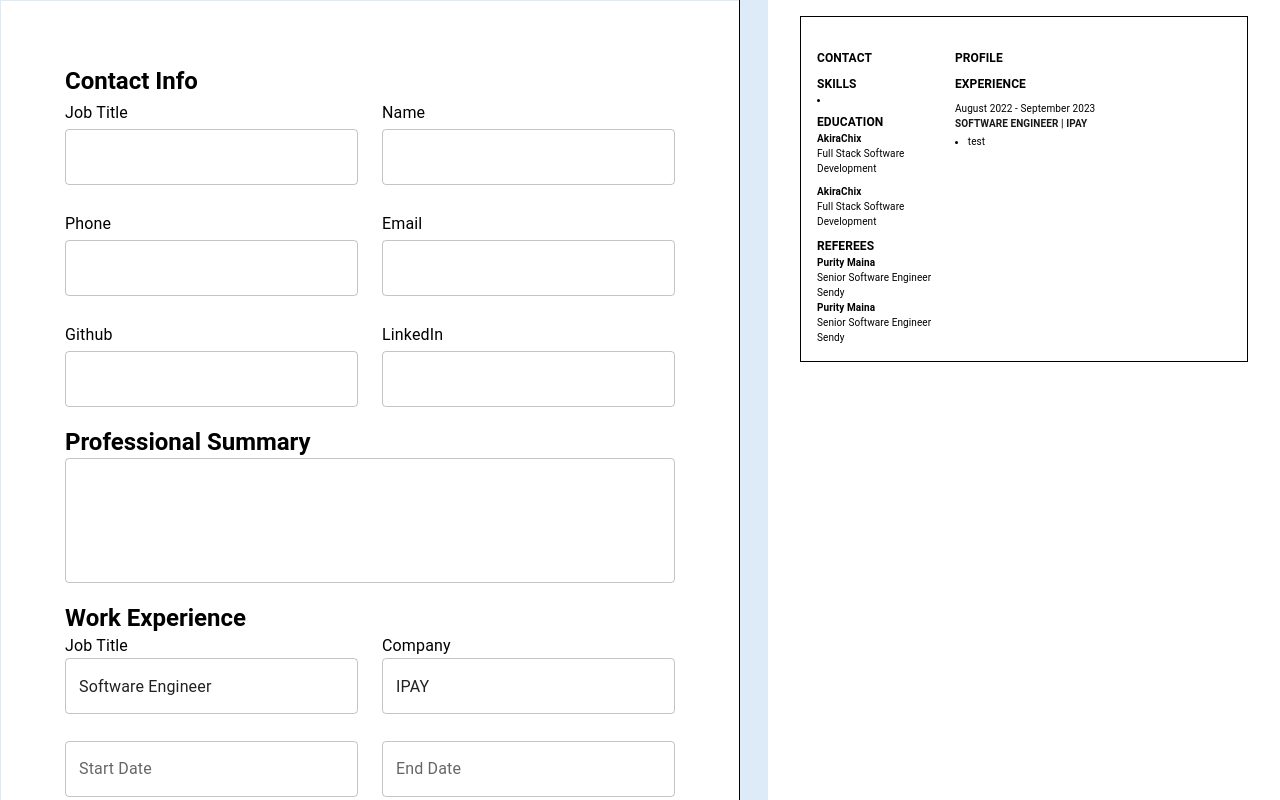
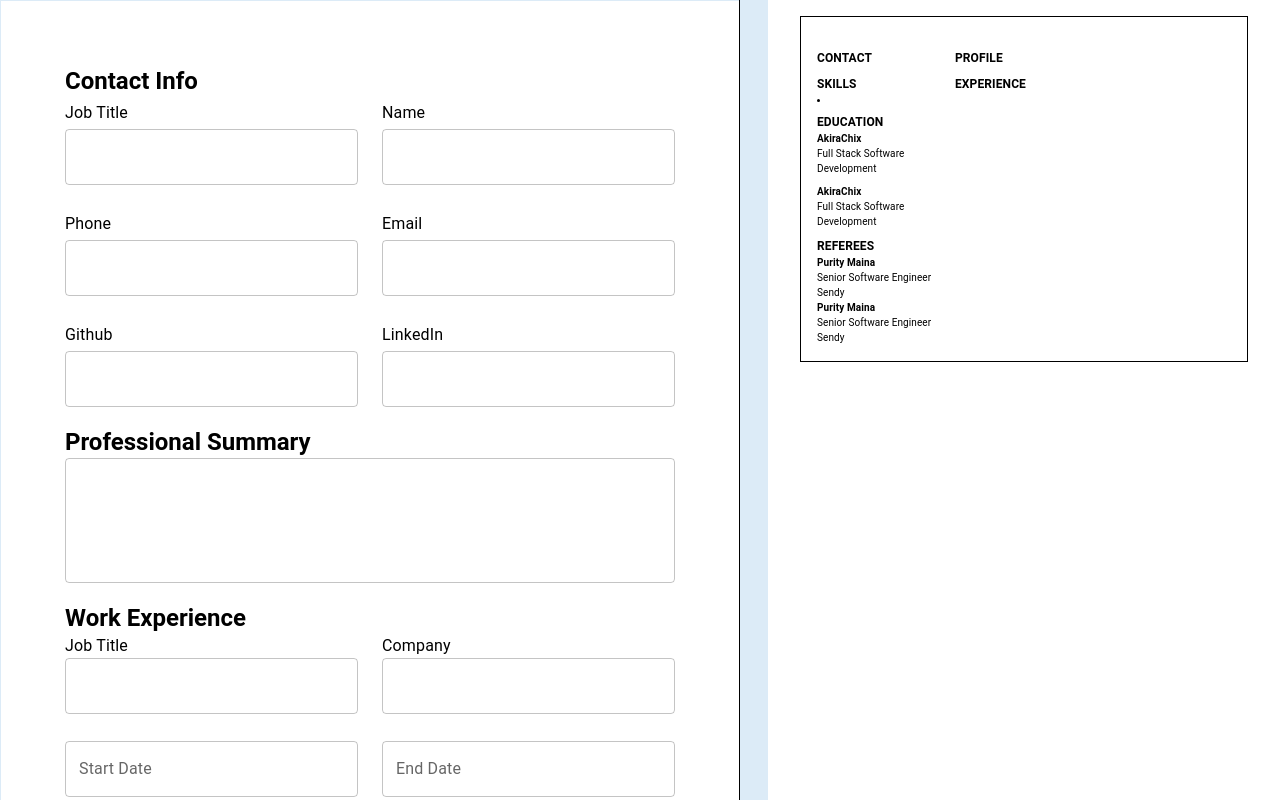
Before and after one commit to Shirley-April/Resume-Builder, a Next.js app: page /create-resume in a window 1280 px wide. Shown: the top 800 px of the page. Built offline with nearby package versions, Linux system fonts and the light colour scheme.

Commit message:
code clean up

```diff
--- a/Components/index.jsx
+++ b/Components/index.jsx
@@ -47,11 +47,11 @@ const Resume = () => {
     summary: resume?.summary || "",
     workExperience: resume?.workExperience || [],
     newExperience: {
-      jobTitle: "Software Engineer",
-      company: "IPAY",
-      description: "test",
-      startDate: dayjs("Aug 2022"),
-      endDate: dayjs("Sep 2023"),
+      jobTitle: "",
+      company: "",
+      description: "",
+      startDate: dayjs(),
+      endDate: dayjs(),
     },
     skills: resume?.skills || "",
     education: {
@@ -67,7 +67,10 @@ const Resume = () => {
     dispatch(addSummary({ summary: values.summary, resumeId: id }));
     // dispatch(addEducation(values.education));
     dispatch(addSkills({ skills: values.skills, resumeId: id }));
-    // router.push("/final-resume");
+    router.push({
+      pathname: "/final-resume",
+      query: { id },
+    });
   };
 
   return (
```
